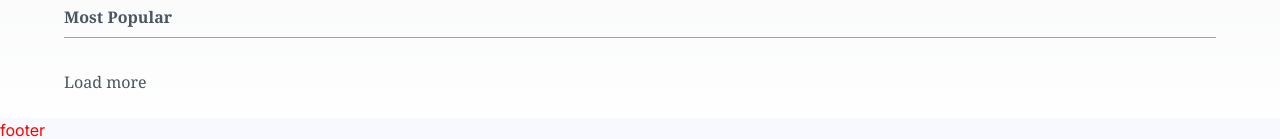
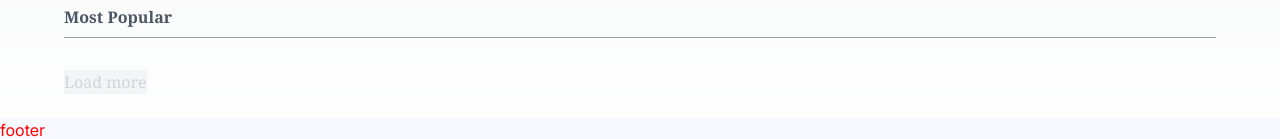
Before and after one commit to vihanagarwal18/revowl_nextjs_interview, a Next.js app: page /recipe in a window 1280 px wide. Shown: the part 1215-1354 px from the top of the page. Built offline with nearby package versions, Linux system fonts and the light colour scheme.

Commit message:
recipe page update 2

```diff
--- a/src/app/recipe/page.tsx
+++ b/src/app/recipe/page.tsx
@@ -20,12 +20,18 @@ const Page = () => {
           <a href="#" className='text-primary ml-2'>Sign up</a>
         </div>
 
+        {/* <div className='flex item-center justigy-center'>
+            <div className='bg-red-500 h-4 w-6'></div>
+            <div className='bg-blue-500 h-8 w-6'></div>
+            <div className='bg-green-500 h-12 w-6'></div>
+        </div> */}
+
         <header >
           <h2 className="text-gray-800 text-mammoth font-semibold">Recipes</h2>
           <h3 className="text-2xl font-semibold">For Ninjas</h3>
         </header>
 
-        <section>
+        <div>
           <h4 className="font-bold mt-12 pb-2 border-b border-gray-400">Latest Recipes</h4>
           <div className='mt-8'>
              {/* cards go here */}
@@ -38,7 +44,7 @@ const Page = () => {
             </div>
           </div>
 
-        </section>
+        </div>
 
         <section>
           <h4 className="font-bold mt-12 pb-2 border-b border-gray-400">Most Popular</h4>
@@ -47,8 +53,8 @@ const Page = () => {
           </div>
         </section>
 
-        <div>
-          <button>Load more</button>
+        <div className='flex'>
+          <div className='bg-gray-100 text-gray-300'>Load more</div>
         </div>
       </main>
     </div>
```
